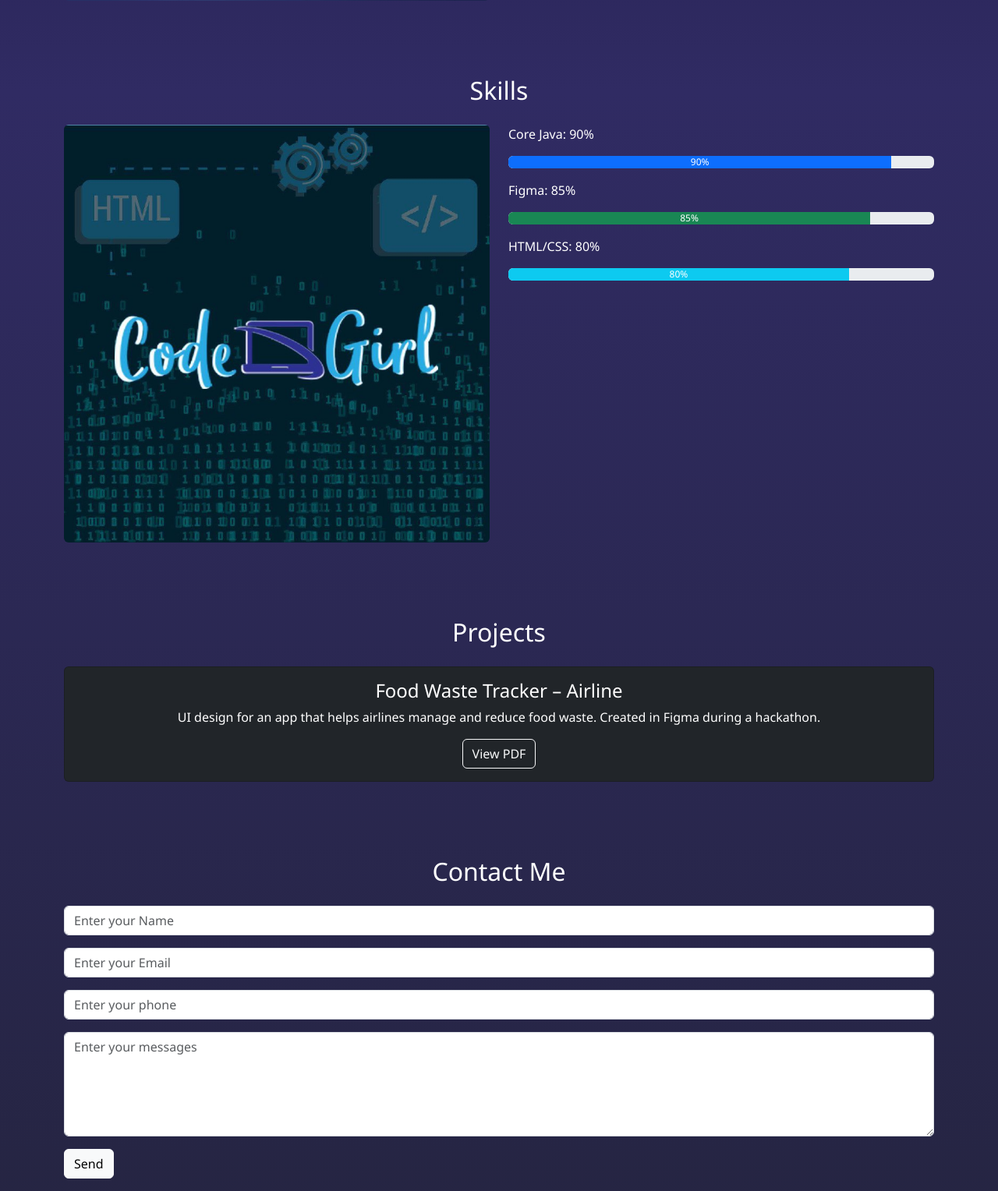
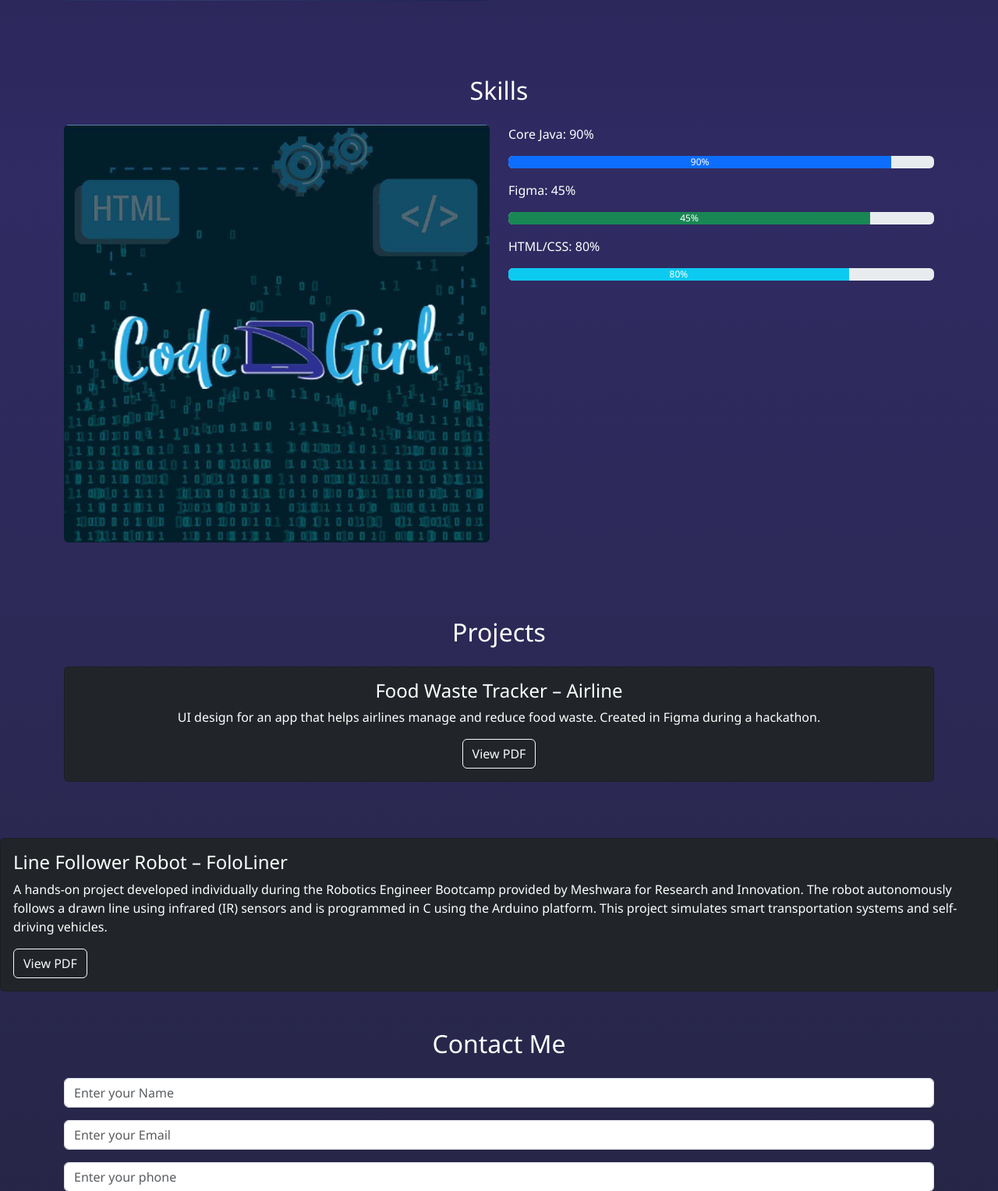
Before and after one commit to DEV-HANIN/portfolio, a Django app: page / in a window 1280 px wide. Shown: the part 1511-3039 px from the top of the page at 78% size. Run offline with Django 5.2, Linux system fonts and the light colour scheme.

Commit message:
Added FoloLiner project section with RL.pdf

```diff
--- a/Base/templates/home.html
+++ b/Base/templates/home.html
@@ -114,7 +114,7 @@
         <h6>Hello I'm</h6>
         <h1 class="typing">Hanin Adel</h1>
         <h4>Future Developer | IT Student</h4>
-        <a href="{% static 'pdf/HTML.pdf' %}" target="_blank" class="btn btn-outline-light m-2">Resume</a>
+        <a href="{% static 'pdf/CV.pdf' %}" target="_blank" class="btn btn-outline-light m-2">Resume</a>
         <a href="#contact" class="btn btn-light m-2">Let’s Talk</a>
         <div class="mt-4">
             <img class="profile-img" src="{% static 'images/me.jpg' %}" alt="profile picture">
@@ -151,9 +151,9 @@
                 <div class="progress mb-3">
                     <div class="progress-bar" style="width:90%">90%</div>
                 </div>
-                <p>Figma: 85%</p>
+                <p>Figma: 45%</p>
                 <div class="progress mb-3">
-                    <div class="progress-bar bg-success" style="width:85%">85%</div>
+                    <div class="progress-bar bg-success" style="width:85%">45%</div>
                 </div>
                 <p>HTML/CSS: 80%</p>
                 <div class="progress">
@@ -177,7 +177,18 @@
         </div>
     </div>
 </section>
+<div class="card bg-dark text-white mt-4">
+    <div class="card-body">
+      <h4 class="card-title">Line Follower Robot – FoloLiner</h4>
+      <p class="card-text">
+        A hands-on project developed individually during the Robotics Engineer Bootcamp provided by Meshwara for Research and Innovation. The robot autonomously follows a drawn line using infrared (IR) sensors and is programmed in C using the Arduino platform. This project simulates smart transportation systems and self-driving vehicles.
+      </p>
+      <a href="{% static 'pdf/RL.pdf' %}" target="_blank" class="btn btn-outline-light">View PDF</a>
+    </div>
+  </div>
 
+</div>
+</section>
 <!-- Contact -->
 <section id="contact" class="py-5 fade-slide-up">
     <div class="container">
```
Also changed, not shown: 2 other files.
